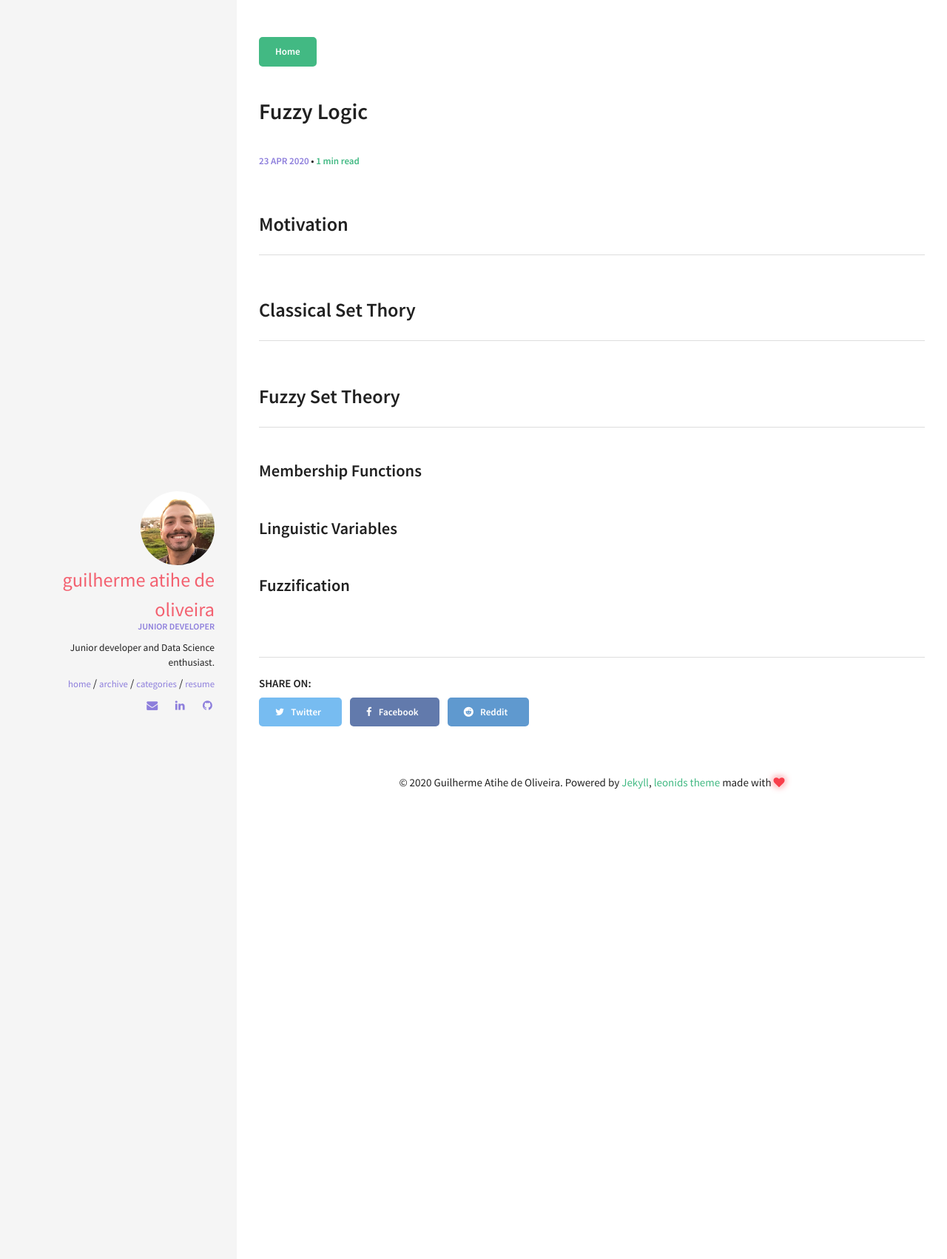
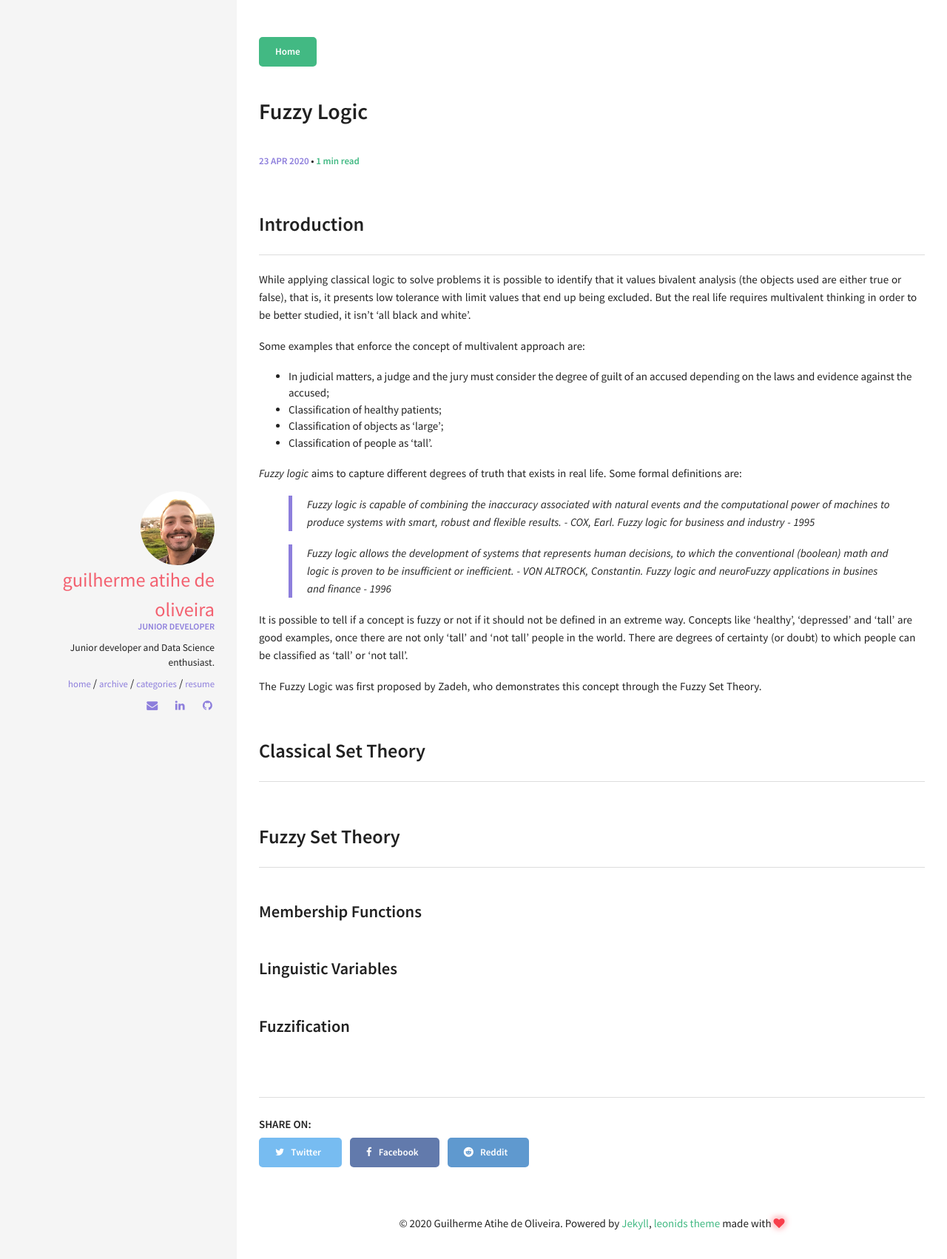
Before and after one commit to gatihe/guiati9.dev, a Jekyll site: the page built from _posts/2020-04-23-fuzzy_logic.md, in a window 1280 px wide. Shown: the top 1702 px of the page at 74% size. Built offline with Jekyll 4.4.1, drawn with Linux system fonts in a browser that asks for light colours.

Commit message:
Update 2020-04-23-fuzzy_logic.md

```diff
--- a/_posts/2020-04-23-fuzzy_logic.md
+++ b/_posts/2020-04-23-fuzzy_logic.md
@@ -6,9 +6,29 @@ categories: [artificial intelligence]
 comments: true
 ---
 
-## Motivation
+## Introduction
 
-## Classical Set Thory
+While applying classical logic to solve problems it is possible to identify that it values bivalent analysis (the objects used are either true or false), that is, it presents low tolerance with limit values that end up being excluded. But the real life requires multivalent thinking in order to be better studied, it isn't 'all black and white'.
+
+Some examples that enforce the concept of multivalent approach are:
+- In judicial matters, a judge and the jury must consider the degree of guilt of an accused depending on the laws and evidence against the accused;
+- Classification of healthy patients;
+- Classification of objects as 'large';
+- Classification of people as 'tall'.
+
+*Fuzzy logic* aims to capture different degrees of truth that exists in real life. Some formal definitions are:
+
+> Fuzzy logic is capable of combining the inaccuracy associated with natural events and the computational power of machines to produce systems with smart, robust and flexible results. - COX, Earl. Fuzzy logic for business and industry - 1995
+
+>Fuzzy logic allows the development of systems that represents human decisions, to which the conventional (boolean) math and logic is proven to be insufficient or inefficient. - VON ALTROCK, Constantin. Fuzzy logic and neuroFuzzy applications in busines and finance - 1996
+
+It is possible to tell if a concept is fuzzy or not if it should not be defined in an extreme way. Concepts like 'healthy', 'depressed' and 'tall' are good examples, once there are not only 'tall' and 'not tall' people in the world. There are degrees of certainty (or doubt) to which people can be classified as 'tall' or 'not tall'.
+
+The Fuzzy Logic was first proposed by Zadeh, who demonstrates this concept through the Fuzzy Set Theory.
+
+
+
+## Classical Set Theory
 
 ## Fuzzy Set Theory
 
```
